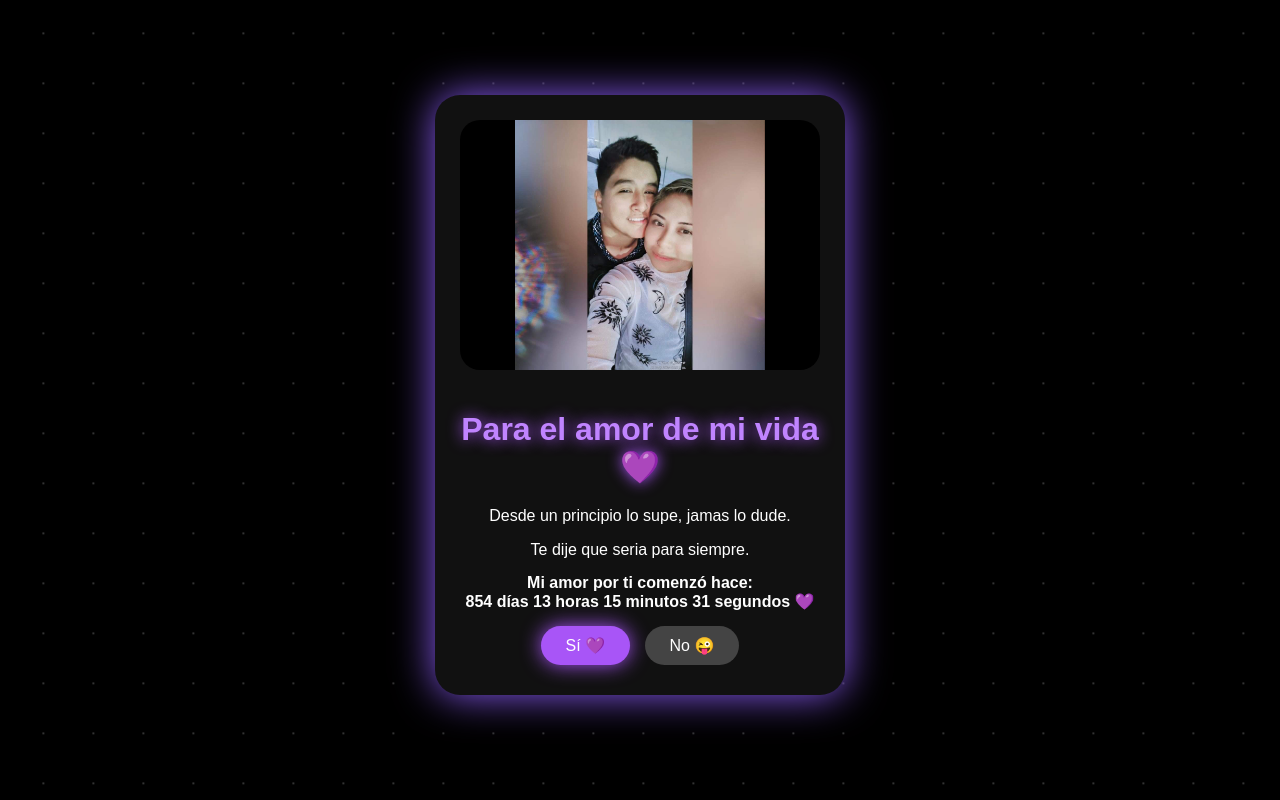
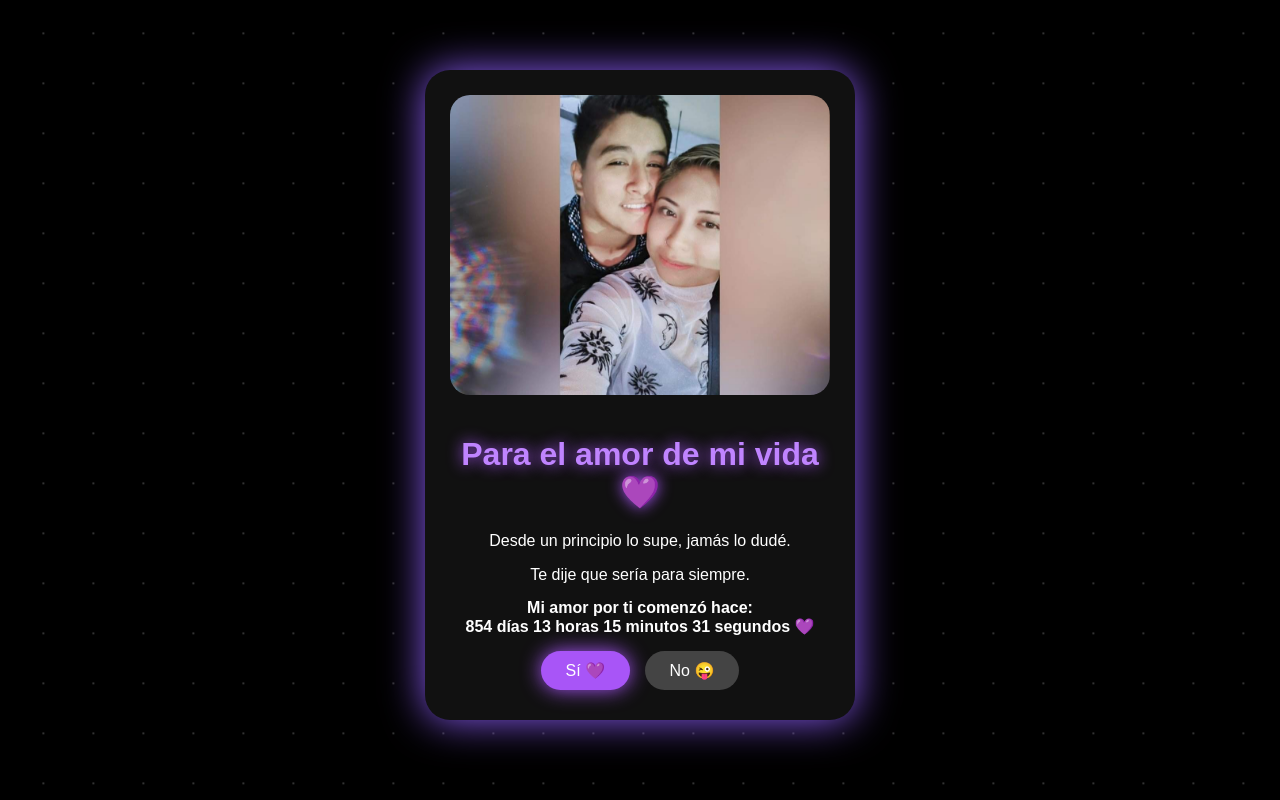
Before and after one commit to YasaelJs/Jozz, a plain HTML site: page index.html in a window 1280 px wide. Shown: the top 800 px of the page. Drawn offline with Linux system fonts and the light colour scheme.

Commit message:
index.html

```diff
--- a/index.html
+++ b/index.html
@@ -2,6 +2,7 @@
 <html>
 <head>
 <meta charset="UTF-8">
+<meta name="viewport" content="width=device-width, initial-scale=1.0">
 <title>Para mi amor</title>
 
 <style>
@@ -44,7 +45,8 @@ to { transform: scale(1); opacity: 1; }
 }
 
 .card{
-    width:360px;
+    width:90%;
+    max-width:380px;
     padding:25px;
     background:#111;
     border-radius:25px;
@@ -64,10 +66,9 @@ to { transform: scale(1); opacity: 1; }
 
 #slider{
     width:100%;
-    max-height:250px;
+    height:300px;
     border-radius:20px;
-    object-fit:contain;
-    background:black;
+    object-fit:cover;
     margin-bottom:15px;
 }
 
@@ -128,8 +129,8 @@ button{
 
     <h1>Para el amor de mi vida 💜</h1>
 
-    <p>Desde un principio lo supe, jamas lo dude.</p>
-    <p>Te dije que seria para siempre.</p>
+    <p>Desde un principio lo supe, jamás lo dudé.</p>
+    <p>Te dije que sería para siempre.</p>
 
     <div id="contador"></div>
 
@@ -137,20 +138,18 @@ button{
     <button id="no">No 😜</button>
 </div>
 
-<audio autoplay loop>
-    <audio id="musica" loop>
+<!-- AUDIO CORRECTO -->
+<audio id="musica" loop>
   <source src="musica.mp3" type="audio/mpeg">
 </audio>
 
 <script>
+// Música inicia al primer toque
 document.addEventListener("click", function() {
-  const audio = document.getElementById("musica");
-  audio.play();
+  document.getElementById("musica").play();
 }, { once: true });
-</script>
-</audio>
 
-<script>
+/* CONTADOR */
 const fechaInicio = new Date("2023-10-14T00:00:00");
 
 function actualizarContador(){
@@ -170,6 +169,7 @@ function actualizarContador(){
 
 setInterval(actualizarContador,1000);
 
+/* SLIDER */
 const imagenes = ["foto1.jpeg","foto2.jpeg","foto3.jpeg","foto4.jpeg"];
 let i = 0;
 
@@ -179,6 +179,7 @@ setInterval(()=>{
     document.getElementById("slider").src = imagenes[i];
 },3000);
 
+/* BOTÓN SI */
 document.getElementById("si").onclick = function() {
 
 let pantalla = document.createElement("div");
@@ -210,6 +211,7 @@ pantalla.innerHTML = `
 document.body.appendChild(pantalla);
 };
 
+/* BOTÓN NO */
 document.getElementById("no").onmouseover = function(){
     this.style.position="absolute";
     this.style.top=Math.random()*80+"%";
```
